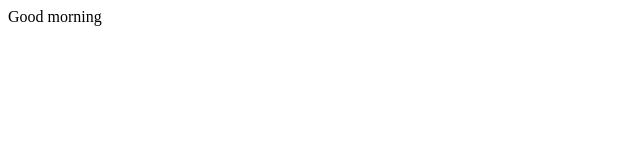
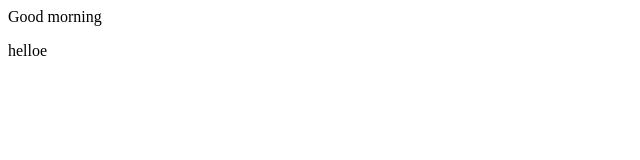
Before and after one commit to SunilCode8910/New_Repo_Practice, a plain HTML site: page index.html in a window 1280 px wide. Shown: the full height of the page, 0-640 px from the left. Drawn offline with Linux system fonts and the light colour scheme.

Commit message:
added hellow coment

```diff
--- a/index.html
+++ b/index.html
@@ -1 +1,2 @@
 <p>Good morning</p>
+<p>helloe</p>
```
